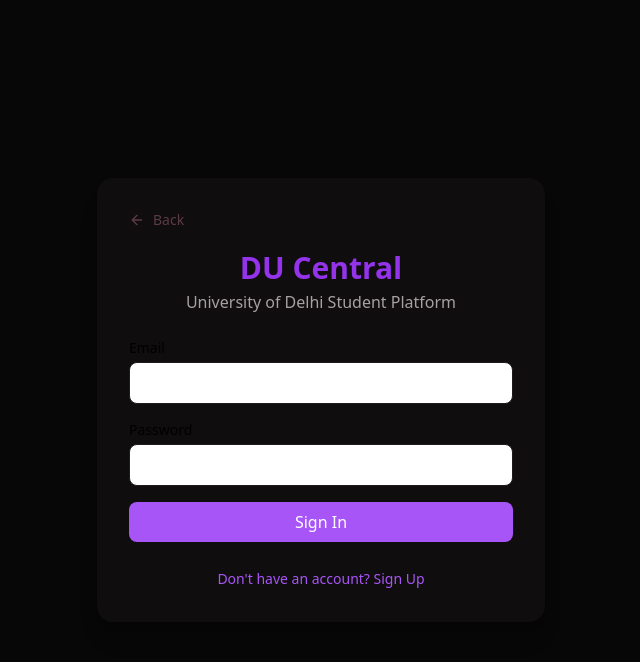
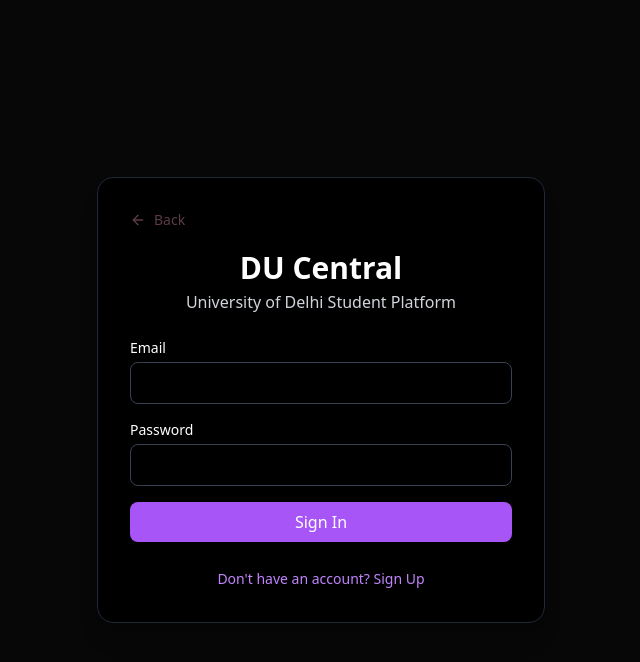
Before and after one commit to Jeevanmarana/DUCENTRAL, a React (Vite) app: page / in a window 1280 px wide. Both pictures are taken after a click on the button "Login". Shown: the top 662 px of the page, without its empty margins (319-959 px from the left). Built offline with nearby package versions, Linux system fonts and the light colour scheme; no server answers.

Commit message:
Update Auth.tsx

```diff
--- a/src/components/Auth.tsx
+++ b/src/components/Auth.tsx
@@ -1,6 +1,5 @@
 import { useState } from 'react';
 import { useAuth } from '../contexts/AuthContext';
-import { LogIn } from 'lucide-react';
 import BackButton from './BackButton';
 
 interface AuthProps {
@@ -33,40 +32,40 @@ export function Auth({ initialMode = 'login', onClose }: AuthProps) {
 
   return (
     <div className="min-h-screen bg-du-bg flex items-center justify-center p-4">
-      <div className="bg-white rounded-2xl shadow-xl w-full max-w-md p-6 sm:p-8">
+      <div className="bg-gray-900 border border-gray-800 rounded-2xl shadow-xl w-full max-w-md p-6 sm:p-8">
         <div className="flex items-center mb-4">
           <div>
             {onClose ? <BackButton onClick={onClose} /> : <BackButton />}
           </div>
         </div>
         <div className="flex flex-col items-center mb-6">
-          <h1 className="text-2xl sm:text-3xl font-bold text-purple-600">DU Central</h1>
-          <p className="text-gray-600 mt-1">University of Delhi Student Platform</p>
+          <h1 className="text-2xl sm:text-3xl font-bold text-white">DU Central</h1>
+          <p className="text-gray-300 mt-1">University of Delhi Student Platform</p>
         </div>
 
         <form onSubmit={handleSubmit} className="space-y-4">
           <div>
-            <label className="block text-sm font-medium text-black mb-1">
+            <label className="block text-sm font-medium text-white mb-1">
               Email
             </label>
             <input
               type="email"
               value={email}
               onChange={(e) => setEmail(e.target.value)}
-              className="w-full px-4 py-2 border border-gray-300 rounded-lg focus:ring-2 focus:ring-purple-500 focus:border-transparent text-black placeholder-gray-500"
+              className="w-full px-4 py-2 bg-gray-800 text-white placeholder-gray-400 border border-gray-700 rounded-lg focus:ring-2 focus:ring-purple-500 focus:border-transparent"
               required
             />
           </div>
 
           <div>
-            <label className="block text-sm font-medium text-black mb-1">
+            <label className="block text-sm font-medium text-white mb-1">
               Password
             </label>
             <input
               type="password"
               value={password}
               onChange={(e) => setPassword(e.target.value)}
-              className="w-full px-4 py-2 border border-gray-300 rounded-lg focus:ring-2 focus:ring-purple-500 focus:border-transparent text-black placeholder-gray-500"
+              className="w-full px-4 py-2 bg-gray-800 text-white placeholder-gray-400 border border-gray-700 rounded-lg focus:ring-2 focus:ring-purple-500 focus:border-transparent"
               required
             />
           </div>
@@ -89,7 +88,7 @@ export function Auth({ initialMode = 'login', onClose }: AuthProps) {
         <div className="mt-6 text-center">
           <button
             onClick={() => setIsLogin(!isLogin)}
-            className="text-purple-500 hover:text-purple-600 text-sm font-medium"
+            className="text-purple-400 hover:text-purple-300 text-sm font-medium"
           >
             {isLogin
               ? "Don't have an account? Sign Up"
```
